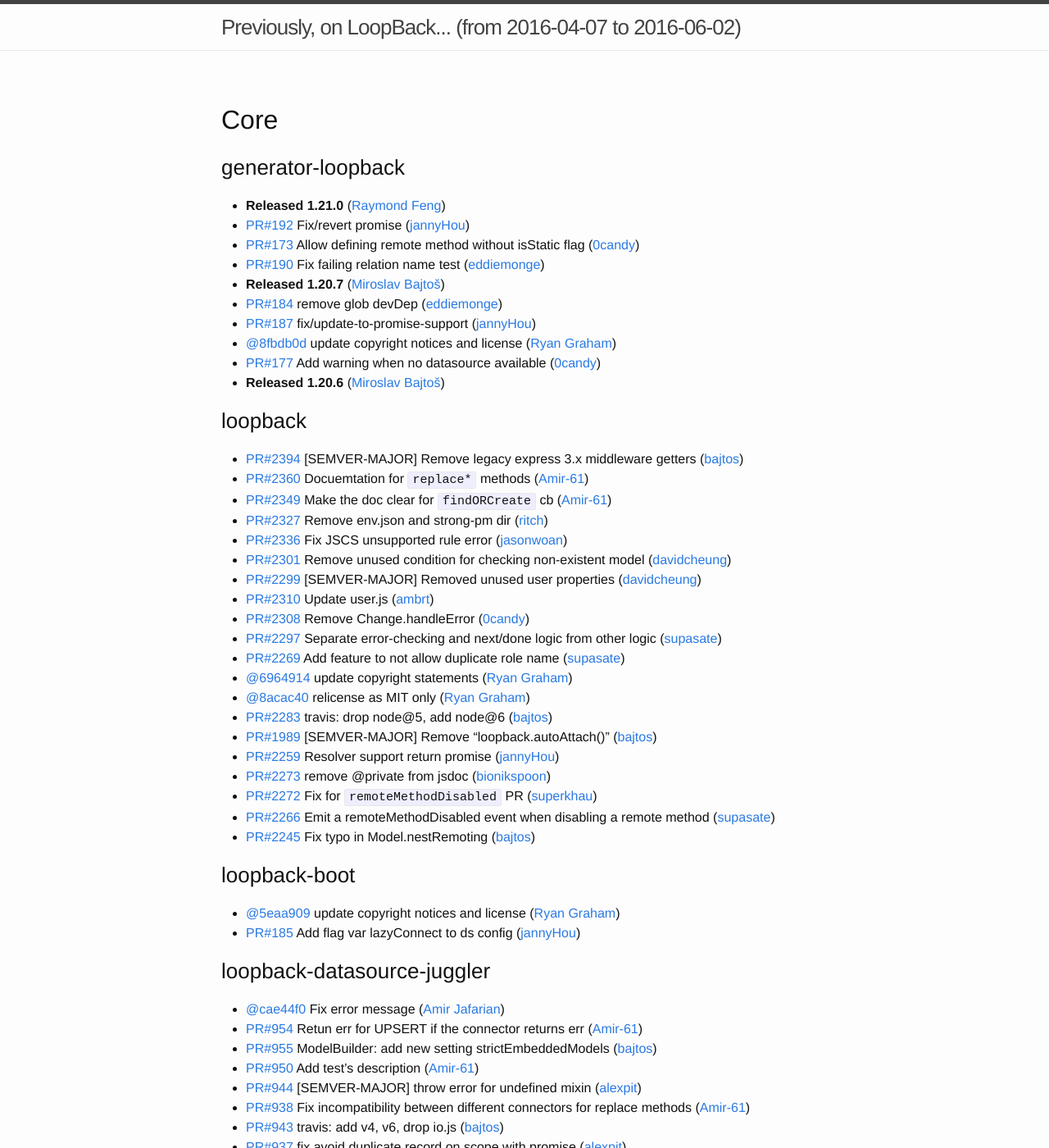
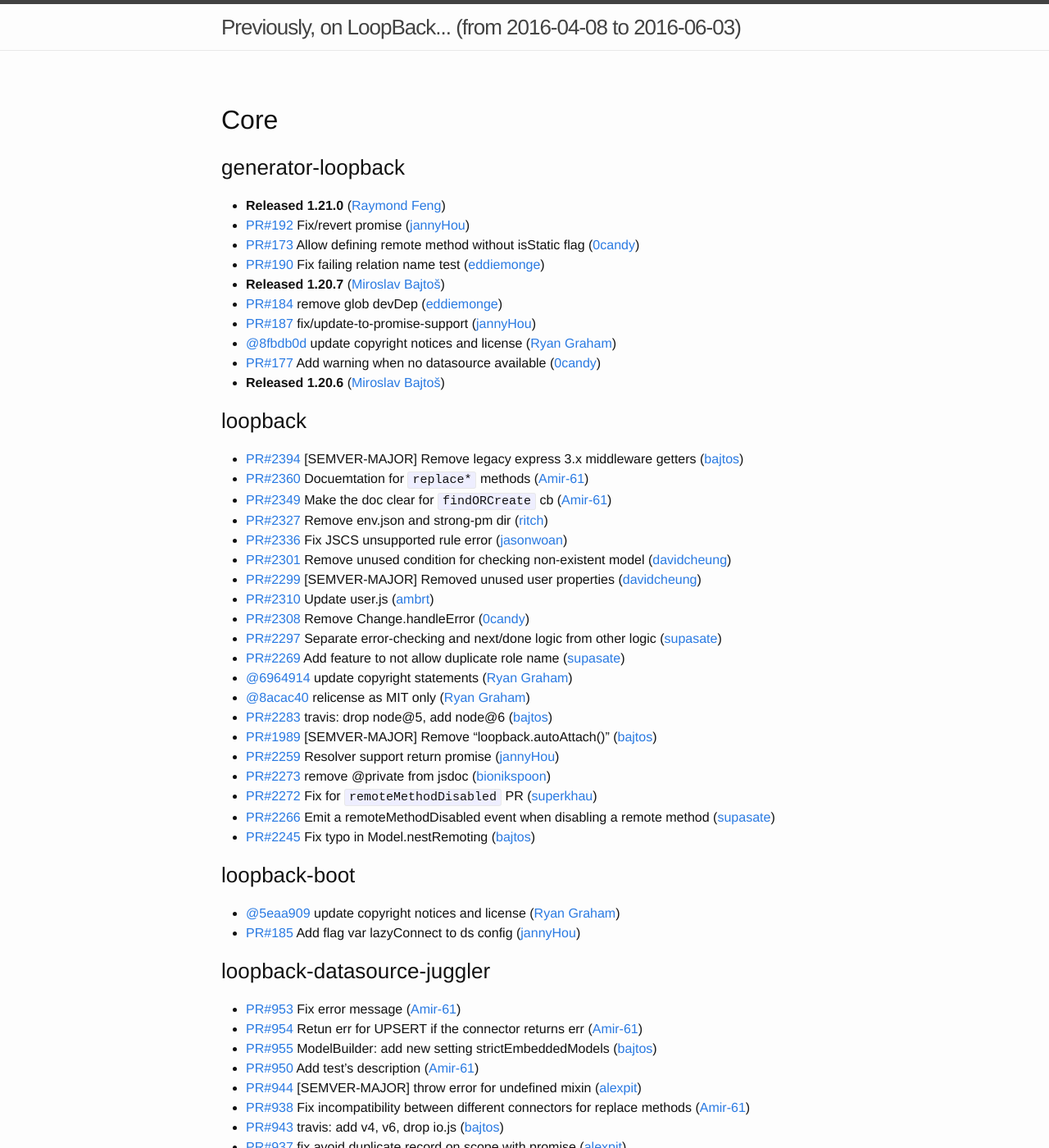
Before and after one commit to strongloop/loopback, a Jekyll site: the page built from index.md, in a window 1280 px wide and 1400 px high. Shown: the whole window at 82% size. Built offline with Jekyll 4.4.1, drawn with Linux system fonts in a browser that asks for light colours; some of the changed text lies outside the part shown.

Commit message:
Update changelog

```diff
--- a/index.md
+++ b/index.md
@@ -1,6 +1,6 @@
 ---
 layout: page
-since: (from 2016-04-07 to 2016-06-02)
+since: (from 2016-04-08 to 2016-06-03)
 ---
 
 ## Core
@@ -47,7 +47,7 @@
 
 
 ### loopback-datasource-juggler
- * [@cae44f0](https://github.com/strongloop/loopback-datasource-juggler/commit/cae44f0458172c256db91c233126271f84d020b5) Fix error message ([Amir Jafarian](https://github.com/Amir-61))
+ * [PR#953](https://github.com/strongloop/loopback-datasource-juggler/pull/953) Fix error message ([Amir-61](https://github.com/Amir-61))
  * [PR#954](https://github.com/strongloop/loopback-datasource-juggler/pull/954) Retun err for UPSERT if the connector returns err ([Amir-61](https://github.com/Amir-61))
  * [PR#955](https://github.com/strongloop/loopback-datasource-juggler/pull/955) ModelBuilder: add new setting strictEmbeddedModels ([bajtos](https://github.com/bajtos))
  * [PR#950](https://github.com/strongloop/loopback-datasource-juggler/pull/950) Add test's description ([Amir-61](https://github.com/Amir-61))
@@ -229,7 +229,7 @@
 ## SDKs
 
 ### loopback-sdk-angular
- * [@61b3641](https://github.com/strongloop/loopback-sdk-angular/commit/61b36412bb02f4153d30ca797b068c065e7eb45f) Describe model schema in generated $resource ([Miroslav Bajtos](https://github.com/bajtos))
+ * [PR#223](https://github.com/strongloop/loopback-sdk-angular/pull/223) Describe model schema in generated $resource ([bajtos](https://github.com/bajtos))
  * [@279c810](https://github.com/strongloop/loopback-sdk-angular/commit/279c810747d4061c11f126c19c3e34a67812aa8f) update copyright notices and license ([Ryan Graham](https://github.com/rmg))
  * [PR#178](https://github.com/strongloop/loopback-sdk-angular/pull/178) Clear data logout interceptor ([mrbatista](https://github.com/mrbatista))
  * [@1b5eba8](https://github.com/strongloop/loopback-sdk-angular/commit/1b5eba874936bed4b15229c895d4d331190c1b1e) Clear user data when logout returns error response ([Matteo Padovano](https://github.com/mrbatista))
```
